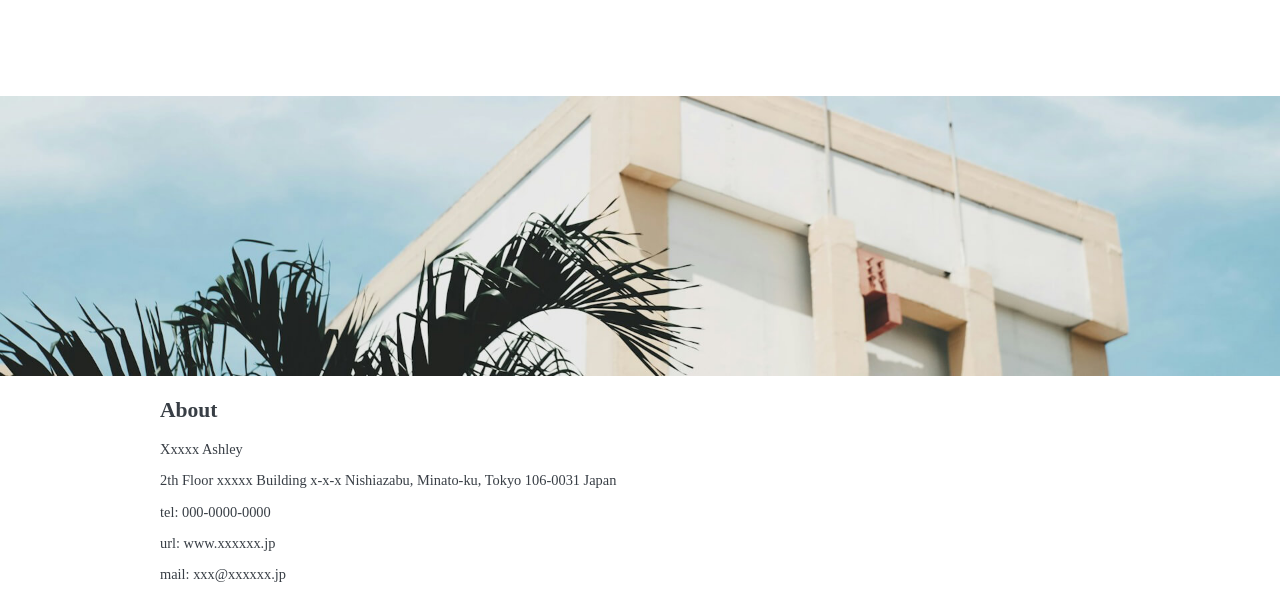
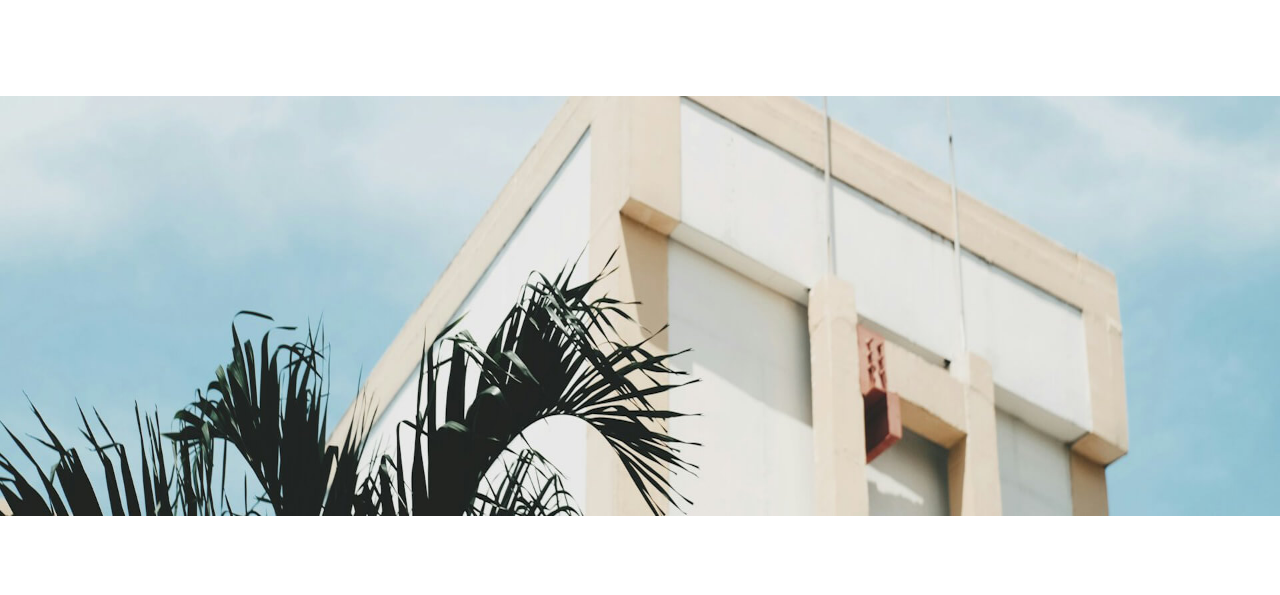
Before and after one commit to hisaki-div/portfolio1-practice, a plain HTML site: page index.html in a window 1280 px wide. Shown: the part 174-769 px from the top of the page. Drawn offline with Linux system fonts and the light colour scheme.

Commit message:
css mainvisual

```diff
--- a/style.css
+++ b/style.css
@@ -56,3 +56,13 @@ header li img {
 main {
     display: block;
 }
+
+#mainvisual {
+    margin-bottom: 80px;
+}
+
+#mainvisual img {
+    width: 100%;
+    max-width: 1920px;
+    height: 420px;
+}
```
